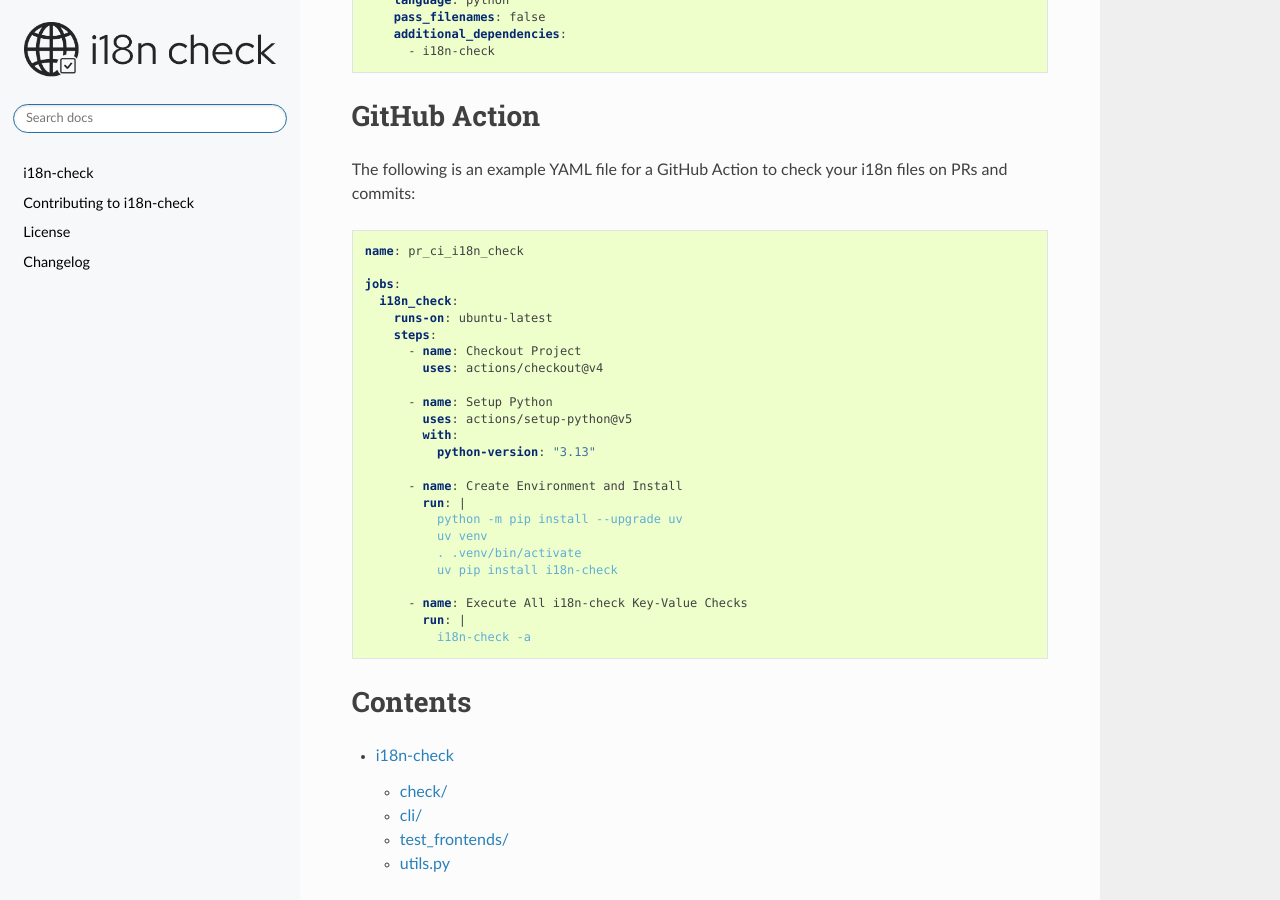
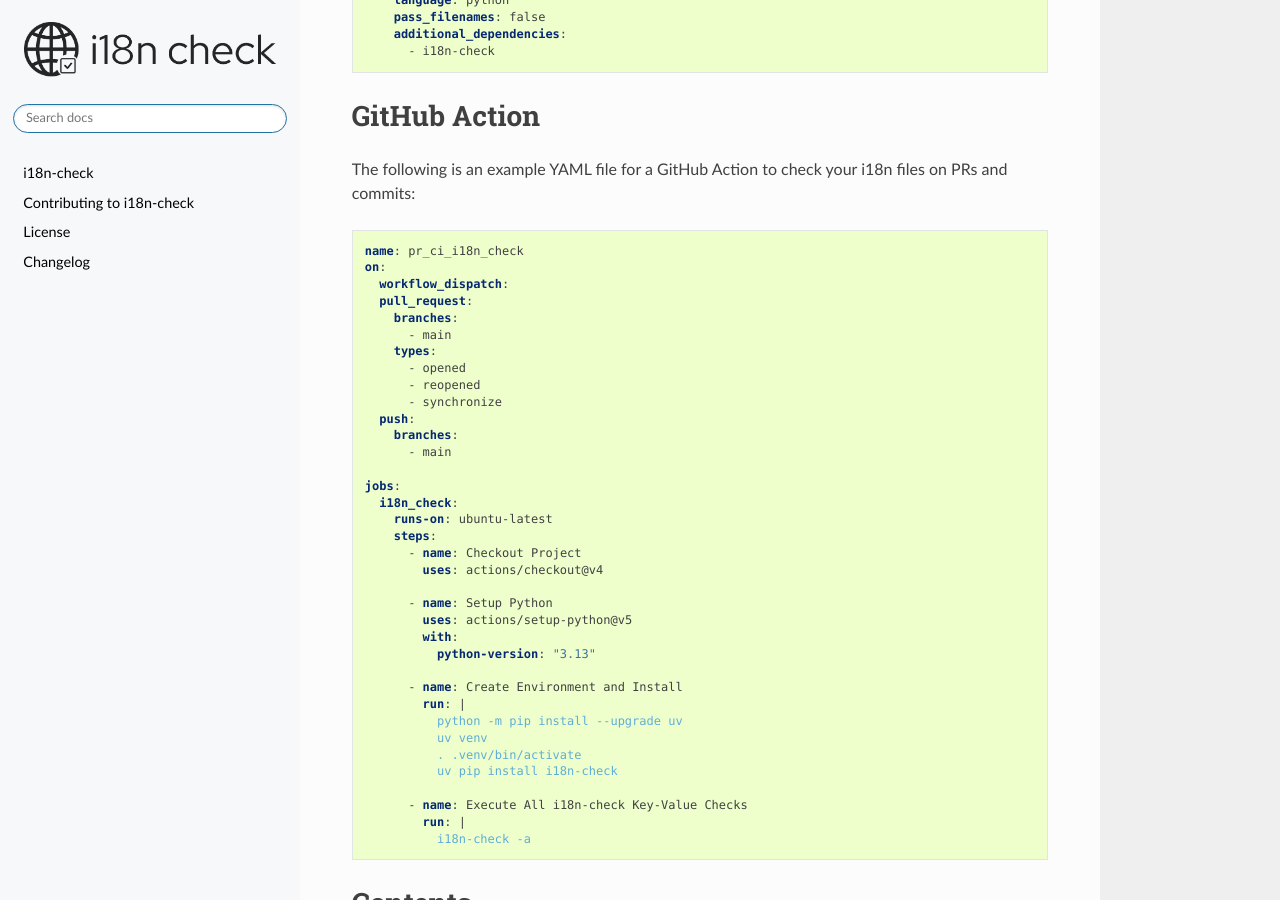
Before and after one commit to activist-org/i18n-check, a Sphinx documentation site: the page built from docs/source/index.rst, in a window 1280 px wide and 900 px high, scrolled down 5130 px. Built offline with Sphinx 7.4.7 and the Read the Docs theme 3.1.0, drawn with Linux system fonts in a browser that asks for light colours; formulas are drawn with MathJax 3.

Commit message:
Expand GitHub Action yaml to account for PRs and commits in docs

```diff
--- a/docs/source/index.rst
+++ b/docs/source/index.rst
@@ -246,6 +246,18 @@ The following is an example YAML file for a GitHub Action to check your i18n fil
 .. code-block:: yaml
 
     name: pr_ci_i18n_check
+    on:
+      workflow_dispatch:
+      pull_request:
+        branches:
+          - main
+        types:
+          - opened
+          - reopened
+          - synchronize
+      push:
+        branches:
+          - main
 
     jobs:
       i18n_check:
```
Also changed, not shown: README.md (+12 -0 lines).
